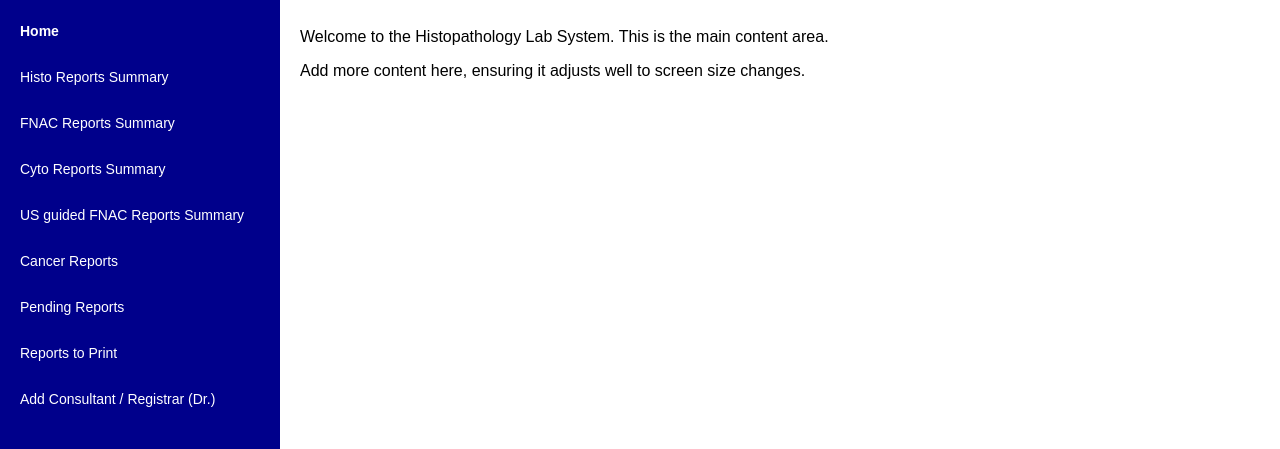
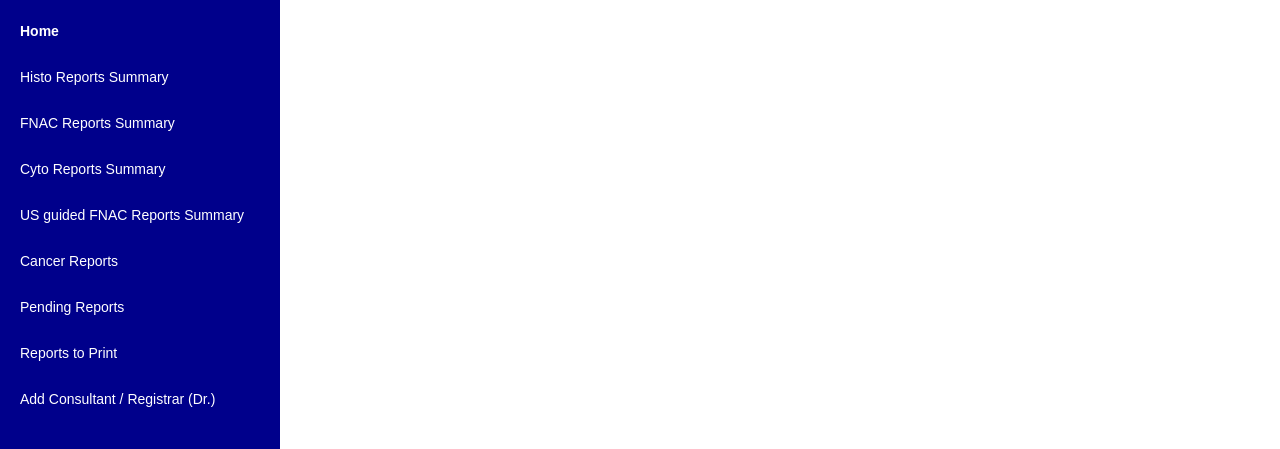
Before and after one commit to HistoPathologyLab/HistoPathologyLab-CNTH, a plain HTML site: page home.html in a window 1280 px wide. Shown: the part 88-537 px from the top of the page. Drawn offline with Linux system fonts and the light colour scheme; sample sign-in values are in the browser's storage.

Commit message:
Update home.html

```diff
--- a/home.html
+++ b/home.html
@@ -97,7 +97,6 @@
         .main-content {
             flex-grow: 1;
             padding: 20px;
-            overflow-x: auto; /* Ensure main content can scroll horizontally */
         }
 
         @media (max-width: 768px) {
@@ -199,10 +198,8 @@
                 <div class="date" id="date"></div>
             </div>
         </div>
-        <div class="main-content" id="main-content">
+        <div class="main-content">
             <!-- Main content goes here -->
-            <p>Welcome to the Histopathology Lab System. This is the main content area.</p>
-            <p>Add more content here, ensuring it adjusts well to screen size changes.</p>
         </div>
     </div>
 
```
